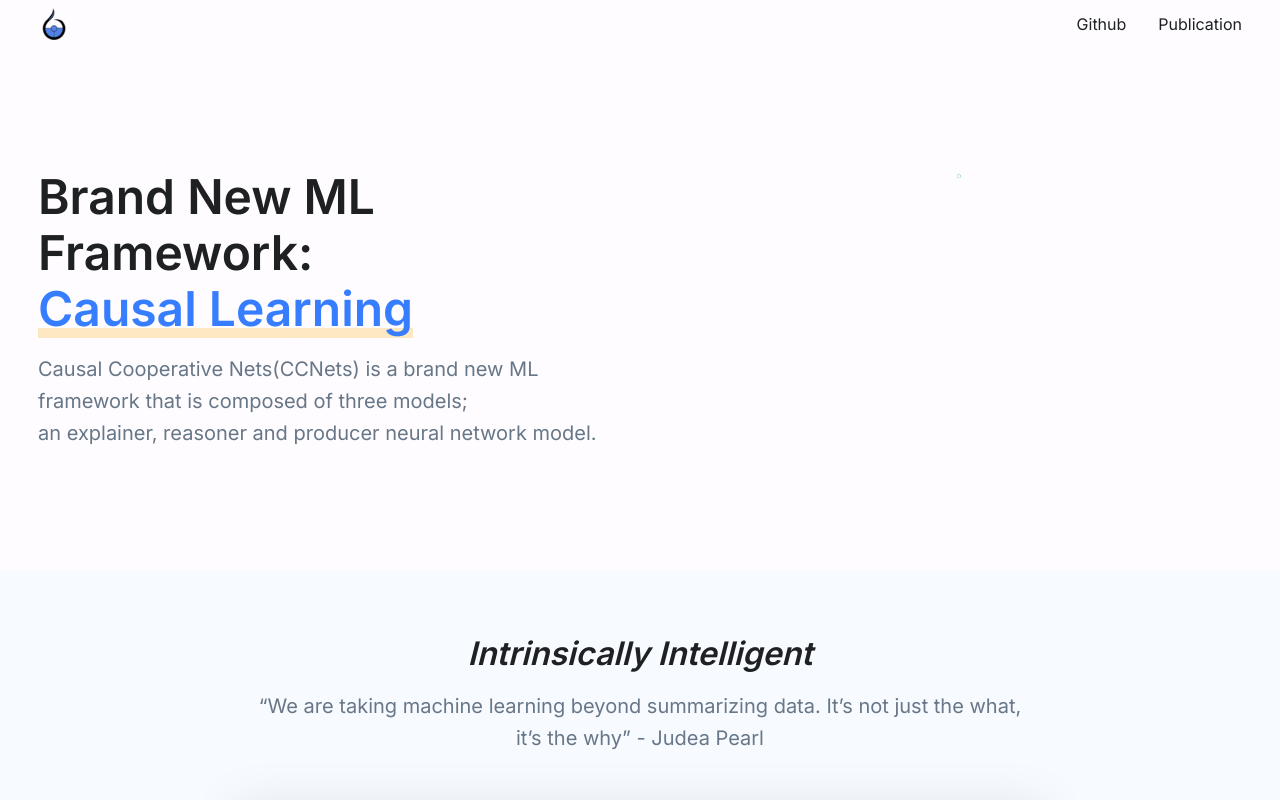
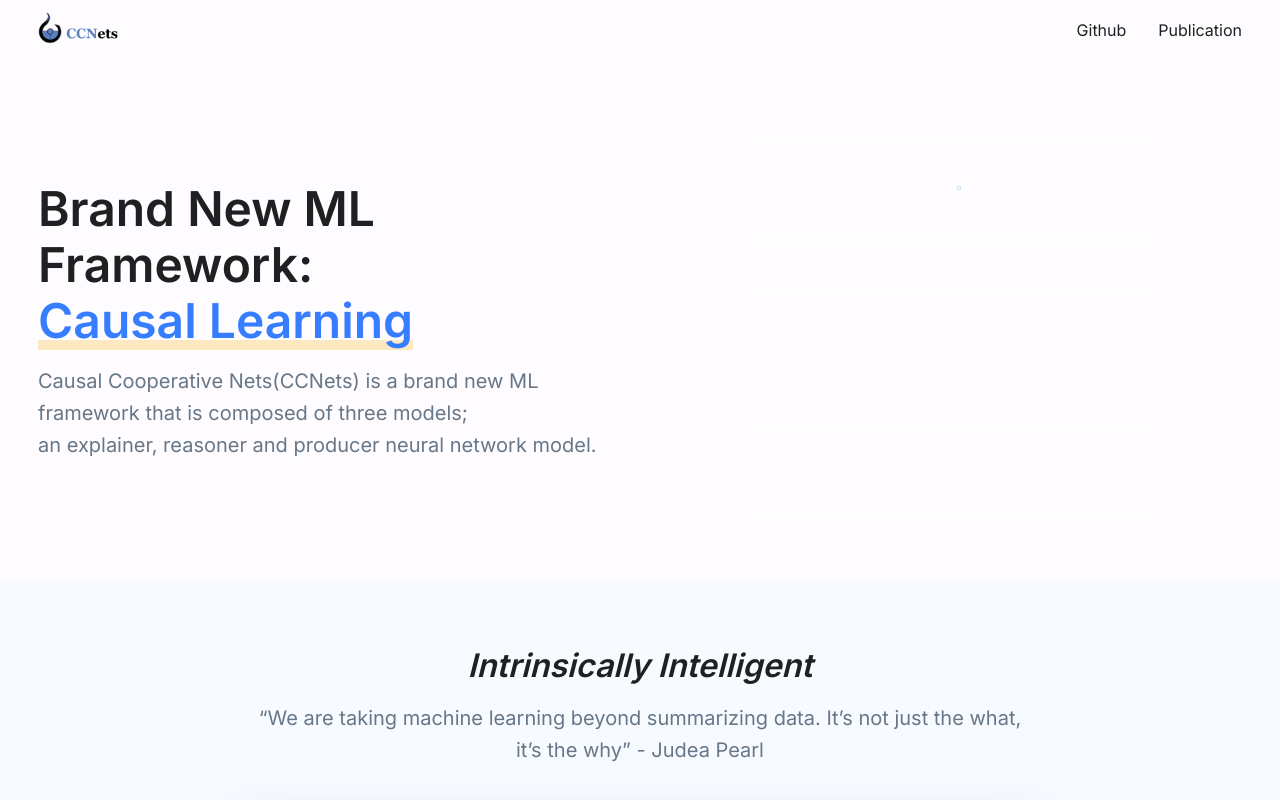
Before and after one commit to ccnets-org/ccnets-web, a React (Create React App) app: page / in a window 1280 px wide. Shown: the top 800 px of the page. Built offline with nearby package versions, Linux system fonts and the light colour scheme; grey boxes are pictures that could not be loaded.

Commit message:
Design: add logo with company name

```diff
--- a/src/layouts/Main/components/Footer/Footer.tsx
+++ b/src/layouts/Main/components/Footer/Footer.tsx
@@ -20,7 +20,7 @@ const Footer = (): JSX.Element => {
           width={1}
           flexDirection={{ xs: 'column', sm: 'row' }}
         >
-          {/* <Box
+          <Box
             display={'flex'}
             component="a"
             href="/"
@@ -29,11 +29,11 @@ const Footer = (): JSX.Element => {
           >
             <Box
               component={'img'}
-              src={'favicon/favicon-32x32.png'}
+              src={'favicon/favicon_name.png'}
               height={1}
-              width={'32px'}
+              width={0.8}
             />
-          </Box> */}
+          </Box>
           <Box
             display="flex"
             flexWrap={'wrap'}
--- a/src/layouts/Main/components/Sidebar/components/SidebarNav/SidebarNav.tsx
+++ b/src/layouts/Main/components/Sidebar/components/SidebarNav/SidebarNav.tsx
@@ -28,9 +28,9 @@ const SidebarNav = ({ pages }: Props): JSX.Element => {
         >
           <Box
             component={'img'}
-            src={'favicon/favicon-32x32.png'}
+            src={'favicon/favicon_name.png'}
             height={1}
-            width={0.3}
+            width={0.8}
           />
         </Box>
       </Box>
--- a/src/layouts/Main/components/Topbar/Topbar.tsx
+++ b/src/layouts/Main/components/Topbar/Topbar.tsx
@@ -30,6 +30,7 @@ const Topbar = ({
       justifyContent={'space-between'}
       alignItems={'center'}
       width={1}
+      maxHeight={'44px'}
     >
       <Box
         display={'flex'}
@@ -40,11 +41,10 @@ const Topbar = ({
       >
         <Box
           component={'img'}
-          src={'favicon/favicon-32x32.png'}
+          src={'favicon/favicon_name.png'}
           height={1}
-          width={'32px'}
+          width={0.7}
         />
-        {/* <b style={{ color: '#716F6FBA' }}>CCNets</b> */}
       </Box>
       <Box sx={{ display: { xs: 'none', md: 'flex' } }} alignItems={'center'}>
         {/* <Box marginLeft={4}>
```
Also changed, not shown: public/favicon/favicon_name.png (added).
